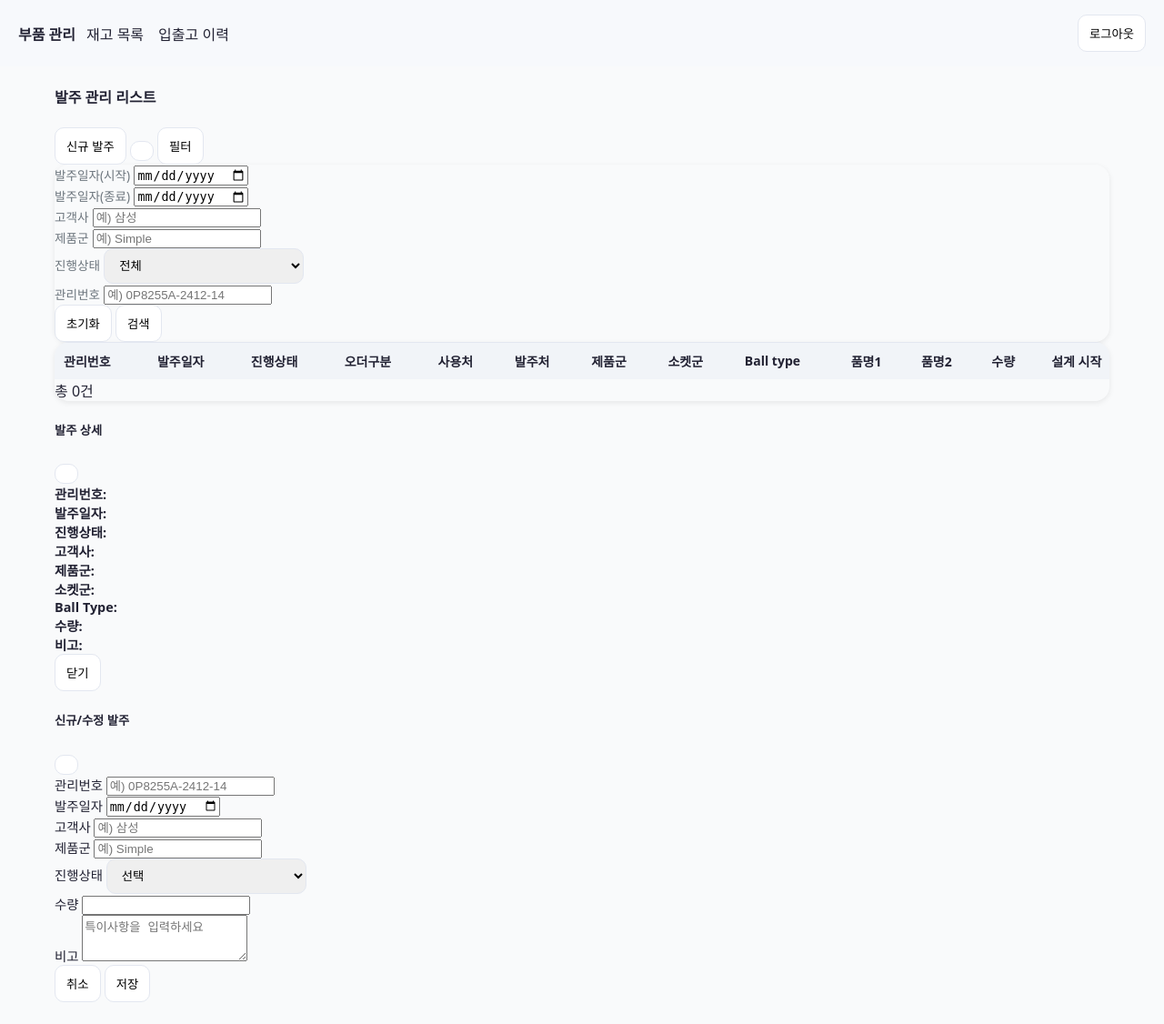
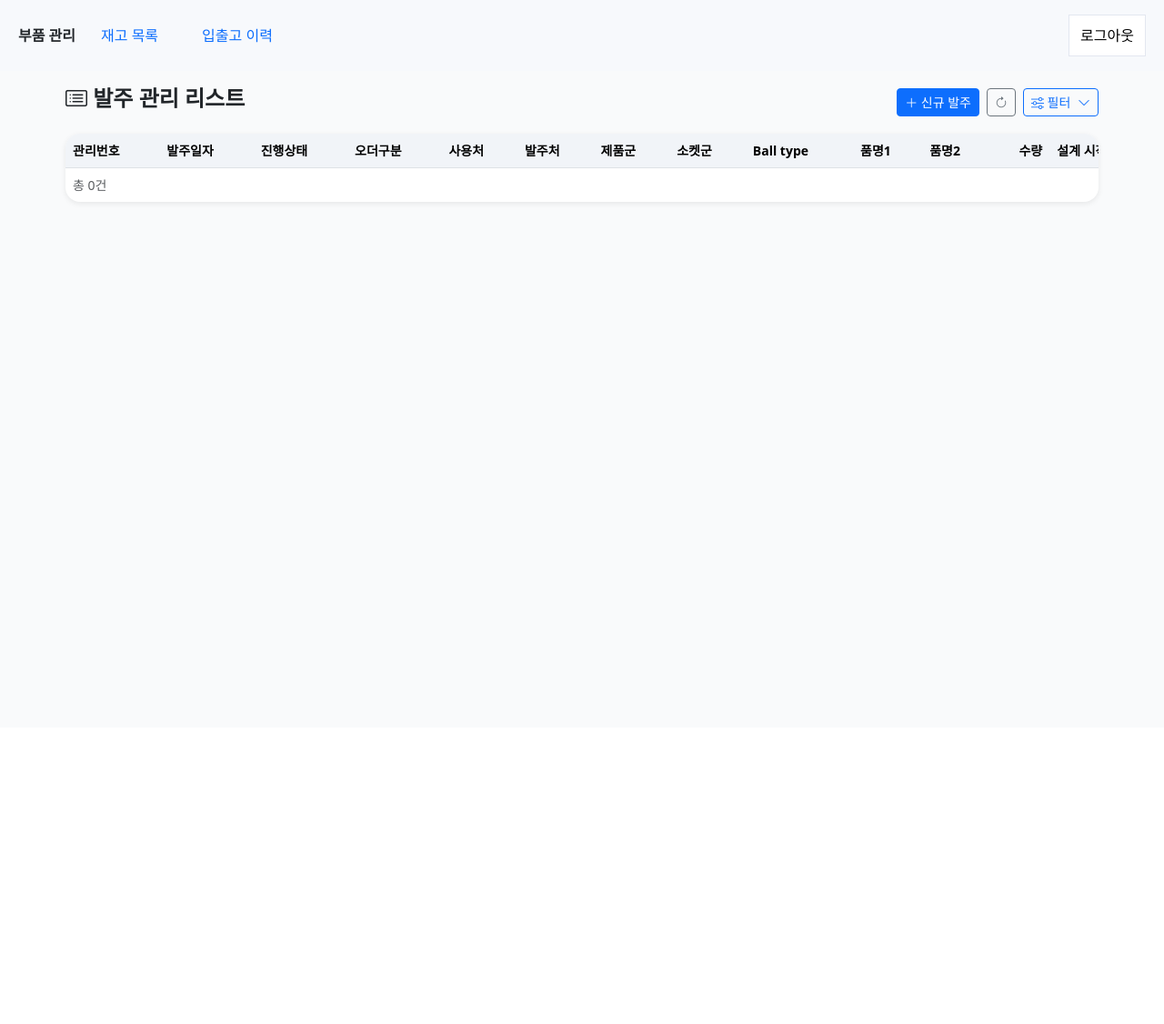
Before and after one commit to dangeun0/FnS_Web, a Flask app: page /order/list in a window 1280 px wide. Shown: the whole page at 91% size. After the commit the page ends 225 px from the top, so only its background shows below. Run offline with Flask 3, Linux system fonts and the light colour scheme; data that the repository does not hold is empty.

Commit message:
버그 수정

```diff
--- a/templates/order/order_list.html
+++ b/templates/order/order_list.html
@@ -103,6 +103,16 @@
   {% include 'order/partials/_form.html' %}
 </div>
 
+<!-- ✅ Bootstrap CSS 추가 -->
+<link href="https://cdn.jsdelivr.net/npm/bootstrap@5.3.3/dist/css/bootstrap.min.css" rel="stylesheet">
+<link href="https://cdn.jsdelivr.net/npm/bootstrap-icons@1.11.3/font/bootstrap-icons.css" rel="stylesheet">
+
+<!-- 기존 order.css -->
 <link rel="stylesheet" href="{{ url_for('static', filename='css/order.css') }}">
+
+<!-- 기존 order.js -->
 <script src="{{ url_for('static', filename='js/order.js') }}"></script>
+
+<!-- ✅ Bootstrap JS 추가 -->
+<script src="https://cdn.jsdelivr.net/npm/bootstrap@5.3.3/dist/js/bootstrap.bundle.min.js"></script>
 {% endblock %}
```
